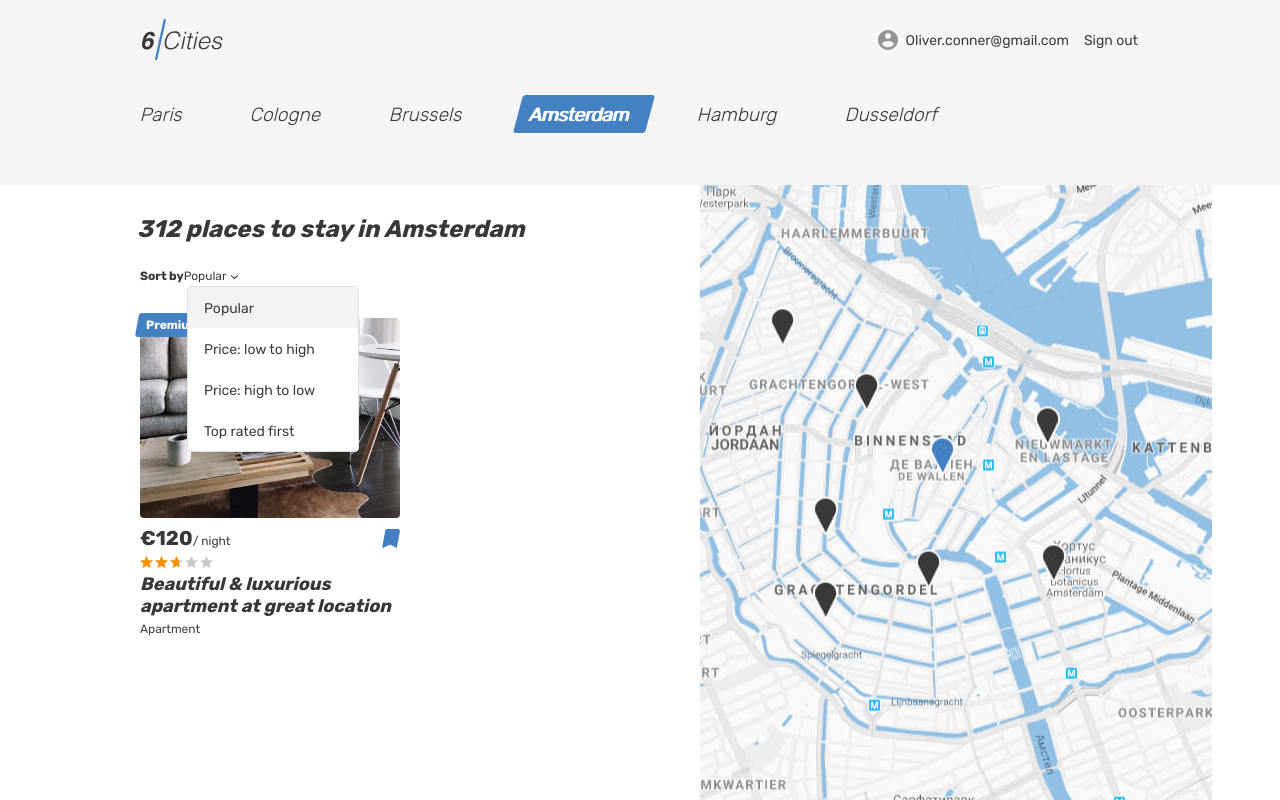
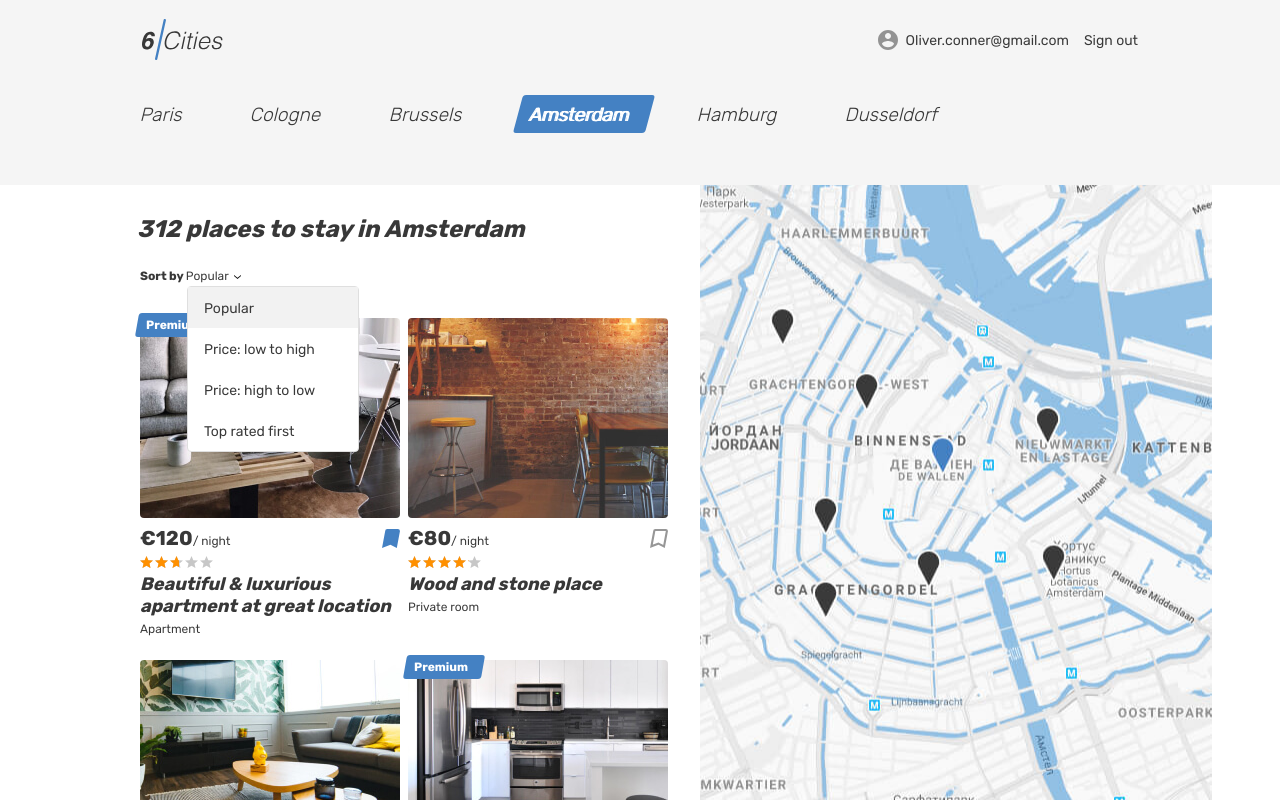
Before and after one commit to Navfront/SixCities, a React (Create React App) app in the folder project/: page / in a window 1280 px wide. Built offline with nearby package versions, Linux system fonts and the light colour scheme.

Commit message:
Создал моки всех мест и вывел в мейн

```diff
--- a/project/src/components/pages/main-page.tsx
+++ b/project/src/components/pages/main-page.tsx
@@ -91,7 +91,7 @@ function MainPage({ places }: MainPageProps): JSX.Element {
               <h2 className="visually-hidden">Places</h2>
               <b className="places__found">312 places to stay in Amsterdam</b>
               <form className="places__sorting" action="#" method="get">
-                <span className="places__sorting-caption">Sort by</span>
+                <span className="places__sorting-caption">Sort by </span>
                 <span className="places__sorting-type" tabIndex={0}>
                   Popular
                   <svg className="places__sorting-arrow" width="7" height="4">
--- a/project/src/index.tsx
+++ b/project/src/index.tsx
@@ -16,7 +16,7 @@ type Place = {
 
 const PLACES: Place[] = [
   {
-    name: `Beautiful & luxurious apartment at great location`,
+    name: 'Beautiful & luxurious apartment at great location',
     type: 'Apartment',
     priceValue: 120,
     priceText: 'night',
@@ -25,7 +25,51 @@ const PLACES: Place[] = [
     isBookmarked: Boolean(Math.round(Math.random())),
     rating: Math.round(Math.random() * 100),
     link: '#'
-  }
+  },
+  {
+    name: 'Wood and stone place',
+    type: 'Private room',
+    priceValue: 80,
+    priceText: 'night',
+    mark: '',
+    imageURL: 'img/room.jpg',
+    isBookmarked: Boolean(Math.round(Math.random())),
+    rating: Math.round(Math.random() * 100),
+    link: '#'
+  },
+  {
+    name: 'Canal View Prinsengracht',
+    type: 'Apartment',
+    priceValue: 132,
+    priceText: 'night',
+    mark: '',
+    imageURL: 'img/apartment-02.jpg',
+    isBookmarked: Boolean(Math.round(Math.random())),
+    rating: Math.round(Math.random() * 100),
+    link: '#'
+  },
+  {
+    name: 'Nice, cozy, warm big bed apartment',
+    type: 'Apartment',
+    priceValue: 80,
+    priceText: 'night',
+    mark: 'Premium',
+    imageURL: 'img/apartment-03.jpg',
+    isBookmarked: Boolean(Math.round(Math.random())),
+    rating: Math.round(Math.random() * 100),
+    link: '#'
+  },
+  {
+    name: 'Wood and stone place',
+    type: 'Private room',
+    priceValue: 80,
+    priceText: 'night',
+    mark: '',
+    imageURL: 'img/room.jpg',
+    isBookmarked: Boolean(Math.round(Math.random())),
+    rating: Math.round(Math.random() * 100),
+    link: '#'
+  },
 
 ]
 
```
